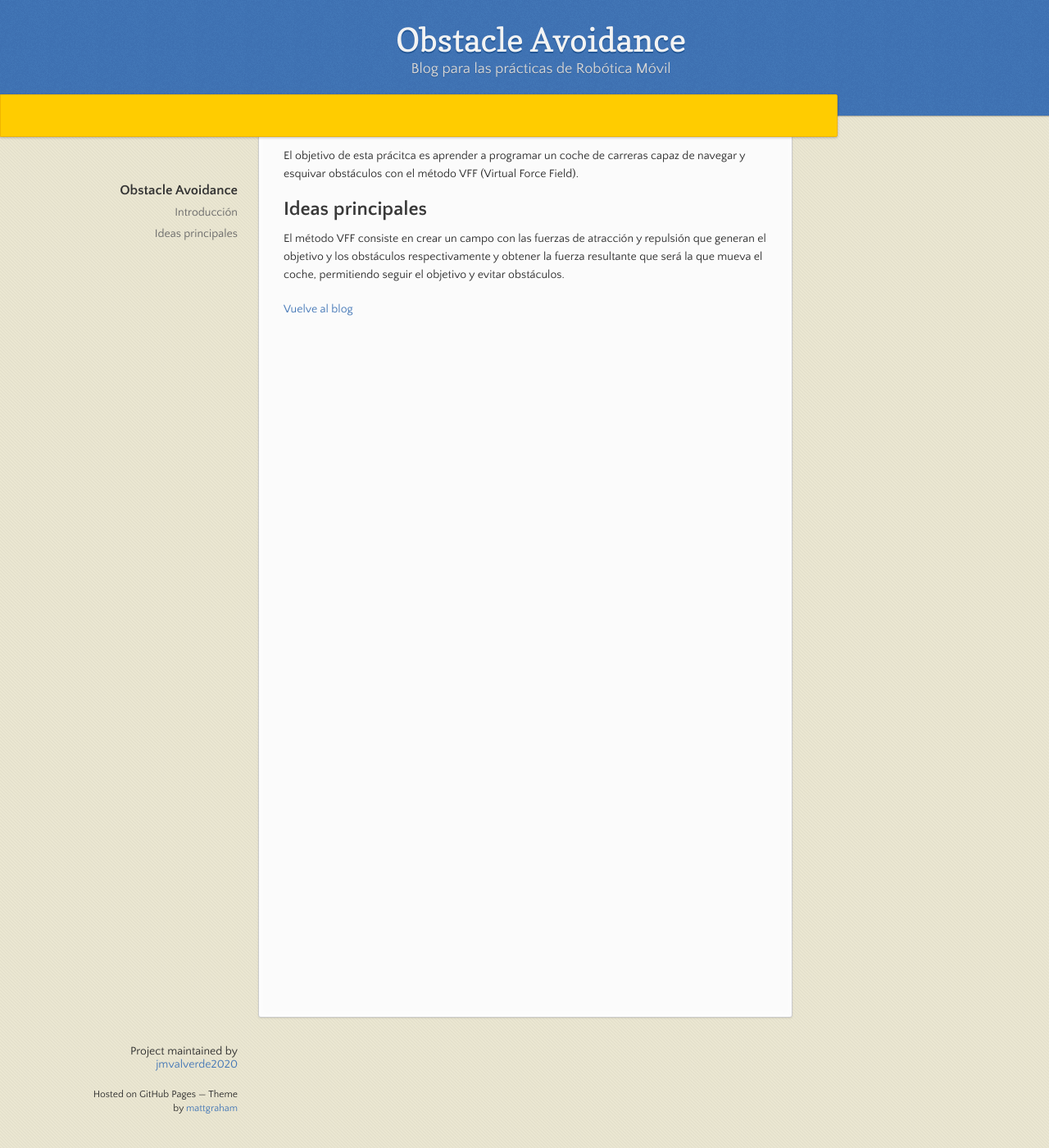
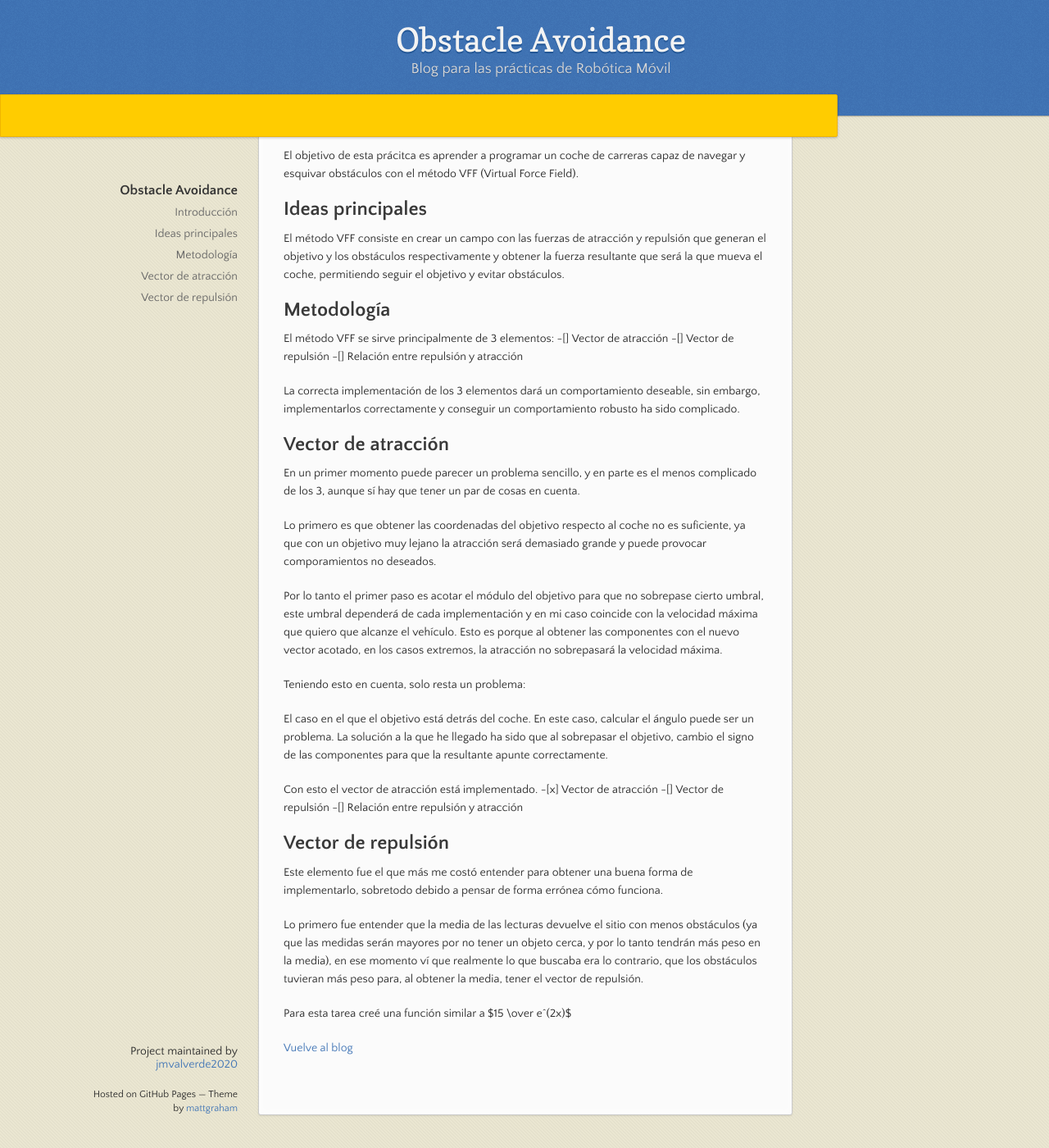
Before and after one commit to jmvalverde2020/robotica_movil_blog, a Jekyll site: the page built from docs/P3/obstacle_avoidance.md, in a window 1280 px wide and 1400 px high, scrolled down 119 px. Shown: the whole window at 82% size. Built offline with Jekyll 4.4.1, drawn with Linux system fonts in a browser that asks for light colours; our own code applies the rules of GitHub Pages for plain Markdown files.

Commit message:
Update obstacle_avoidance.md

```diff
--- a/docs/P3/obstacle_avoidance.md
+++ b/docs/P3/obstacle_avoidance.md
@@ -7,5 +7,37 @@ El objetivo de esta prácitca es aprender a programar un coche de carreras capaz
 El método VFF consiste en crear un campo con las fuerzas de atracción y repulsión que generan el objetivo y los obstáculos respectivamente y obtener
 la fuerza resultante que será la que mueva el coche, permitiendo seguir el objetivo y evitar obstáculos.
 
+## Metodología
+El método VFF se sirve principalmente de 3 elementos:
+  -[] Vector de atracción
+  -[] Vector de repulsión
+  -[] Relación entre repulsión y atracción
+
+La correcta implementación de los 3 elementos dará un comportamiento deseable, sin embargo, implementarlos correctamente y conseguir un
+comportamiento robusto ha sido complicado.
+
+## Vector de atracción
+En un primer momento puede parecer un problema sencillo, y en parte es el menos complicado de los 3, aunque sí hay que tener un par de cosas en cuenta.
+
+Lo primero es que obtener las coordenadas del objetivo respecto al coche no es suficiente, ya que con un objetivo muy lejano la atracción será demasiado grande y puede provocar comporamientos no deseados.
+
+Por lo tanto el primer paso es acotar el módulo del objetivo para que no sobrepase cierto umbral, este umbral dependerá de cada implementación y en mi caso coincide con la velocidad máxima que quiero que alcanze el vehículo. Esto es porque al obtener las componentes con el nuevo vector acotado, en los casos extremos, la atracción no sobrepasará la velocidad máxima.
+
+Teniendo esto en cuenta, solo resta un problema:
+
+El caso en el que el objetivo está detrás del coche. En este caso, calcular el ángulo puede ser un problema.
+La solución a la que he llegado ha sido que al sobrepasar el objetivo, cambio el signo de las componentes para que la resultante apunte correctamente.
+
+Con esto el vector de atracción está implementado.
+  -[x] Vector de atracción
+  -[] Vector de repulsión
+  -[] Relación entre repulsión y atracción
+
+## Vector de repulsión
+Este elemento fue el que más me costó entender para obtener una buena forma de implementarlo, sobretodo debido a pensar de forma errónea cómo funciona.
+
+Lo primero fue entender que la media de las lecturas devuelve el sitio con menos obstáculos (ya que las medidas serán mayores por no tener un objeto cerca, y por lo tanto tendrán más peso en la media), en ese momento ví que realmente lo que buscaba era lo contrario, que los obstáculos tuvieran más peso para, al obtener la media, tener el vector de repulsión.
+
+Para esta tarea creé una función similar a $15 \over e^(2x)$
 
 [Vuelve al blog](../)
```
